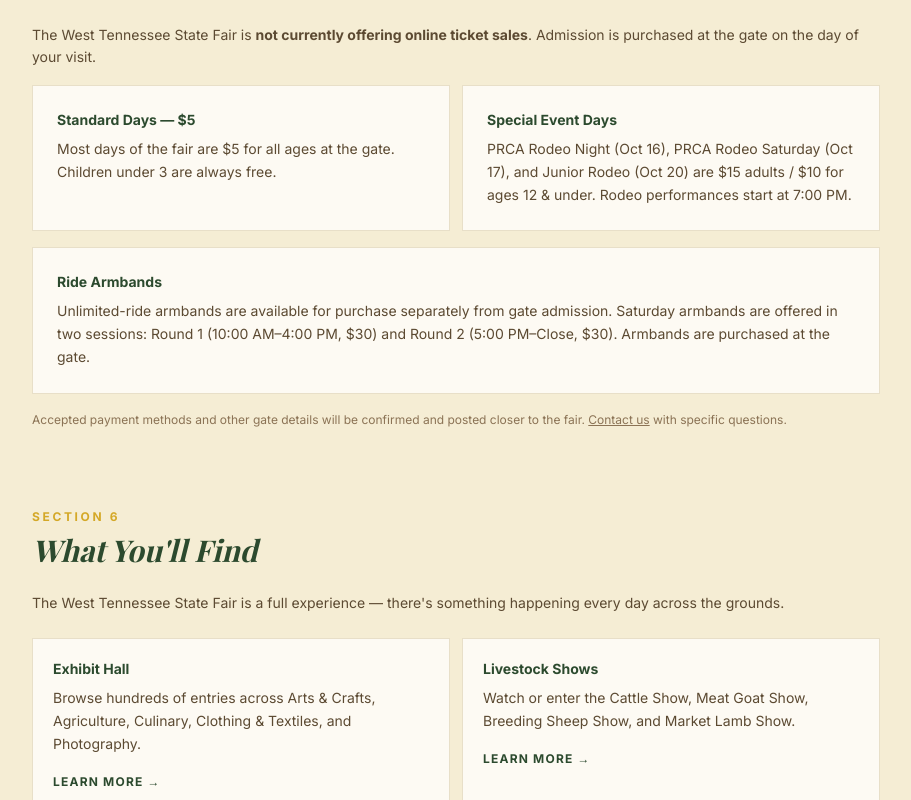
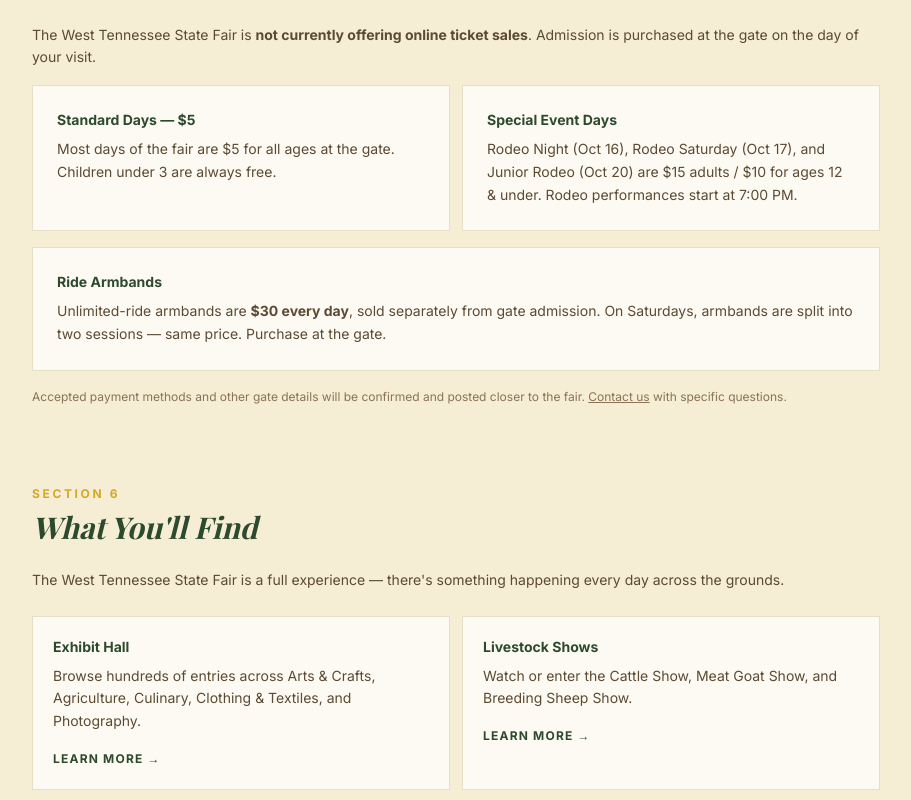
Before and after one commit to arenasmanagement/wtsf-website, a Next.js app: page /first-time-visitors in a window 1280 px wide. Shown: the part 2460-3260 px from the top of the page, without its empty margins (184-1095 px from the left). Built offline with nearby package versions, Linux system fonts and the light colour scheme.

Commit message:
Refine admission pricing and event information
Updated admission pricing details and event descriptions for clarity.

```diff
--- a/app/first-time-visitors/page.tsx
+++ b/app/first-time-visitors/page.tsx
@@ -153,7 +153,7 @@
                   title: "Review admission pricing",
                   body: (
                     <>
-                      Most days are $5 for all ages. PRCA Rodeo nights (Oct 16 &amp; 17) and Junior Rodeo night (Oct 20) are priced
+                      Most days are $5 for all ages. Rodeo nights (Oct 16 &amp; 17) and Junior Rodeo night (Oct 20) are priced
                       higher. See the full{" "}
                       <Link href="/fair-info#admission" className="underline hover:opacity-70" style={{ color: "#2C4A2E" }}>
                         day-by-day price guide
@@ -338,7 +338,7 @@
                 <InfoCard>
                   <p className="font-bold mb-2" style={{ color: "#2C4A2E" }}>Special Event Days</p>
                   <p className="leading-relaxed">
-                    PRCA Rodeo Night (Oct 16), PRCA Rodeo Saturday (Oct 17), and Junior Rodeo (Oct 20)
+                    Rodeo Night (Oct 16), Rodeo Saturday (Oct 17), and Junior Rodeo (Oct 20)
                     are $15 adults / $10 for ages 12 &amp; under. Rodeo performances start at 7:00 PM.
                   </p>
                 </InfoCard>
@@ -346,9 +346,7 @@
               <InfoCard>
                 <p className="font-bold mb-2" style={{ color: "#2C4A2E" }}>Ride Armbands</p>
                 <p className="leading-relaxed">
-                  Unlimited-ride armbands are available for purchase separately from gate admission.
-                  Saturday armbands are offered in two sessions: Round 1 (10:00 AM–4:00 PM, $30)
-                  and Round 2 (5:00 PM–Close, $30). Armbands are purchased at the gate.
+                  Unlimited-ride armbands are <strong>$30 every day</strong>, sold separately from gate admission. On Saturdays, armbands are split into two sessions — same price. Purchase at the gate.
                 </p>
               </InfoCard>
               <p className="text-xs leading-relaxed" style={{ color: "#8B7355" }}>
@@ -382,7 +380,7 @@
                 },
                 {
                   title: "Livestock Shows",
-                  body: "Watch or enter the Cattle Show, Meat Goat Show, Breeding Sheep Show, and Market Lamb Show.",
+                  body: "Watch or enter the Cattle Show, Meat Goat Show, and Breeding Sheep Show.",
                   href: "/livestock",
                 },
                 {
@@ -402,7 +400,7 @@
                 },
                 {
                   title: "Entertainment",
-                  body: "PRCA Rodeo (Oct 16 & 17 at 7 PM), Junior Rodeo (Oct 20 at 7 PM), wrestling, live music, and community events fill the schedule.",
+                  body: "Bulls & Barrels – Buckin’ by Faith (Oct 16 & 17 at 7 PM), Junior Rodeo (Oct 20 at 7 PM), Grill Competition (Oct 15), Antique Tractor Show (Oct 24), and more fill the schedule.",
                   href: "/fair-info",
                 },
               ].map((item, i) => (
```
